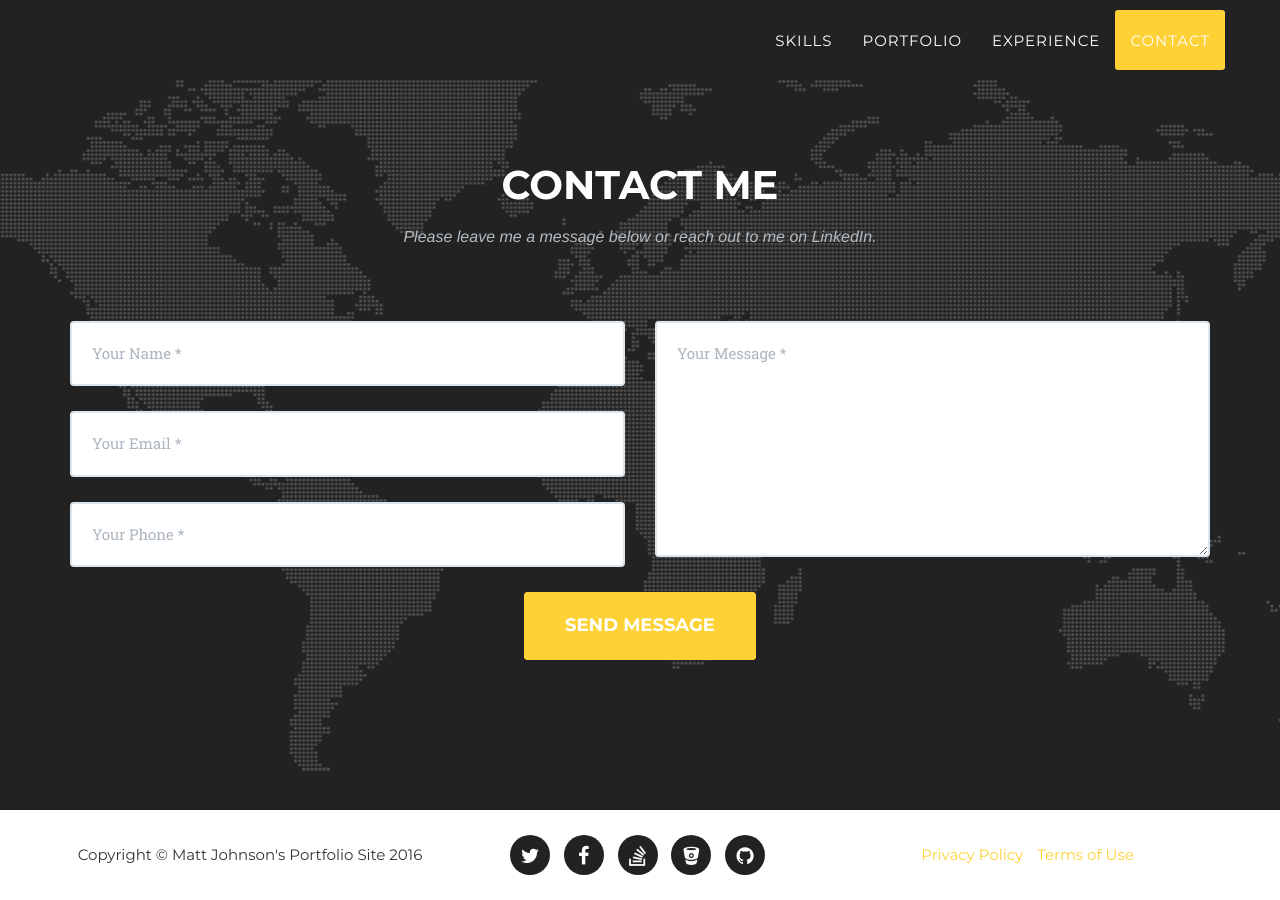
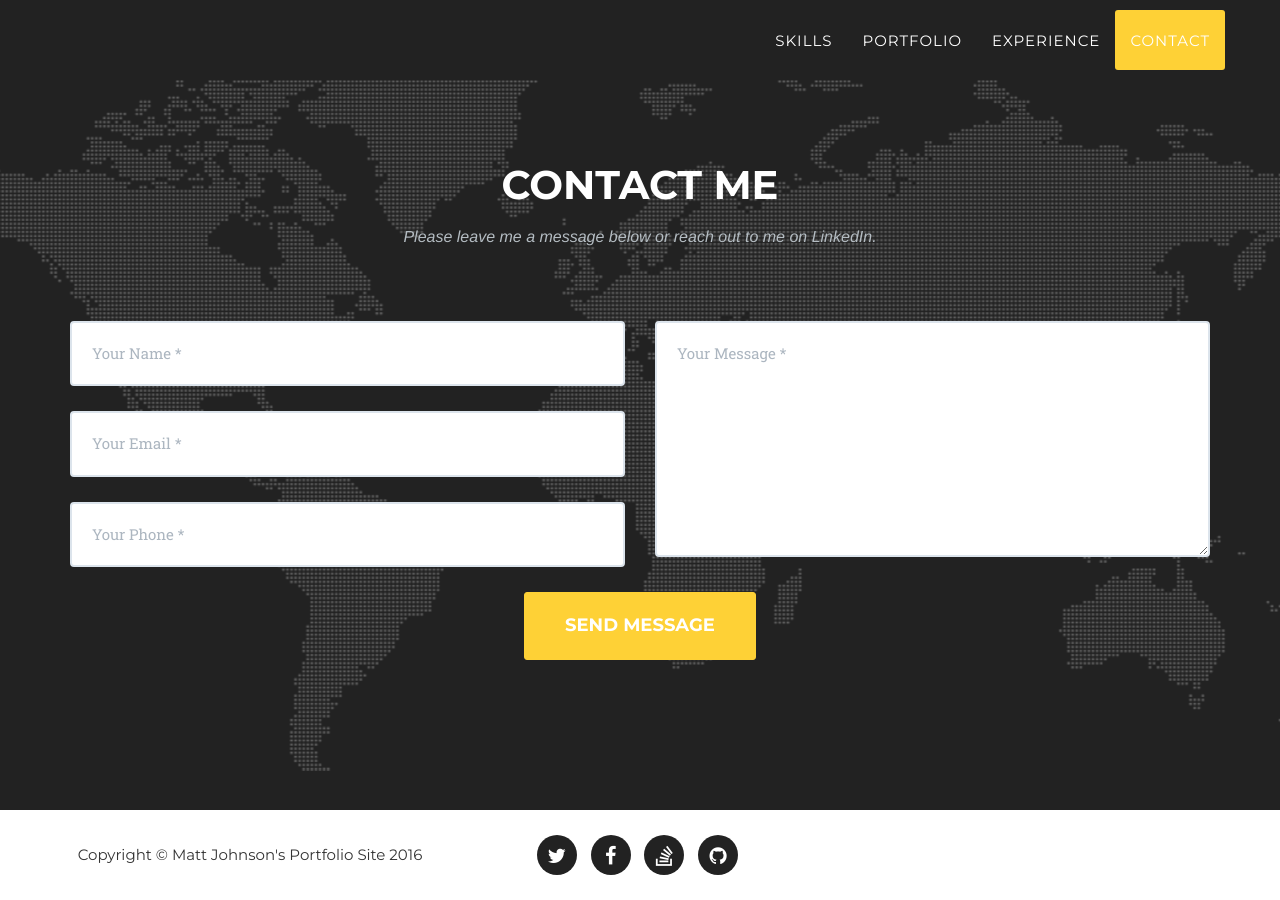
Before and after one commit to matt-t-johnson/matt-t-johnson.github.io, a Jekyll site: the page built from index.html, in a window 1280 px wide and 900 px high, scrolled down 4155 px. Built offline with Jekyll 4.4.1, drawn with Linux system fonts in a browser that asks for light colours; some web fonts are replaced; part of the change alters nothing that is shown.

```diff
--- a/_config.yml
+++ b/_config.yml
@@ -7,58 +7,18 @@ email: matt.t.johnson116@gmail.com
 description: "Write an awesome description for your new site here. You can edit this line in _config.yml. It will appear in your document head meta (for Google search results) and in your feed.xml site description."
 
 
-# Team names, titles and social links
-people:
-- name: Kay Garland
-  pic: 1
-  position: Lead Designer
-  social:
-    - title: twitter
-      url: #
-    - title: facebook
-      url: #
-    - title: stack-overflow
-      url: #
-
-- name: Larry Parker
-  pic: 2
-  position: Lead Marketer
-  social:
-    - title: twitter
-      url: #
-    - title: facebook
-      url: #
-    - title: linkedin
-      url: #
-
-- name: Diana Petersen
-  pic: 3
-  position: Lead Developer
-  social:
-    - title: twitter
-      url: #
-    - title: facebook
-      url: #
-    - title: google-plus
-      url: #
 
 # Social networks usernames (many more available: google-plus, flickr, dribbble, pinterest, instagram, tumblr, linkedin, etc.)
 social:
   - title: twitter
     url: https://twitter.com/MattyJ116
   - title: facebook
-    url:
+    url: https://www.facebook.com/profile.php?id=765004224
   - title: stack-overflow
     url: http://stackoverflow.com/users/6587245/matt-johnson
-  - title: bitbucket
-    url: http://bitbucket.org/jekyll
   - title: github
-    url: http://github.com/jekyll
+    url: hhttps://github.com/matt-t-johnson
 
-# Postal address (add as many lines as necessary)
-address:
-  - line: 3481 Melrose Place
-  - line: Beverly Hills, CA 90210
 
 # Build settings
 markdown: kramdown
--- a/_includes/footer.html
+++ b/_includes/footer.html
@@ -12,14 +12,6 @@
                         {% endfor %}
                     </ul>
                 </div>
-                <div class="col-md-4">
-                    <ul class="list-inline quicklinks">
-                        <li><a href="#">Privacy Policy</a>
-                        </li>
-                        <li><a href="#">Terms of Use</a>
-                        </li>
-                    </ul>
-                </div>
             </div>
         </div>
     </footer>
```
